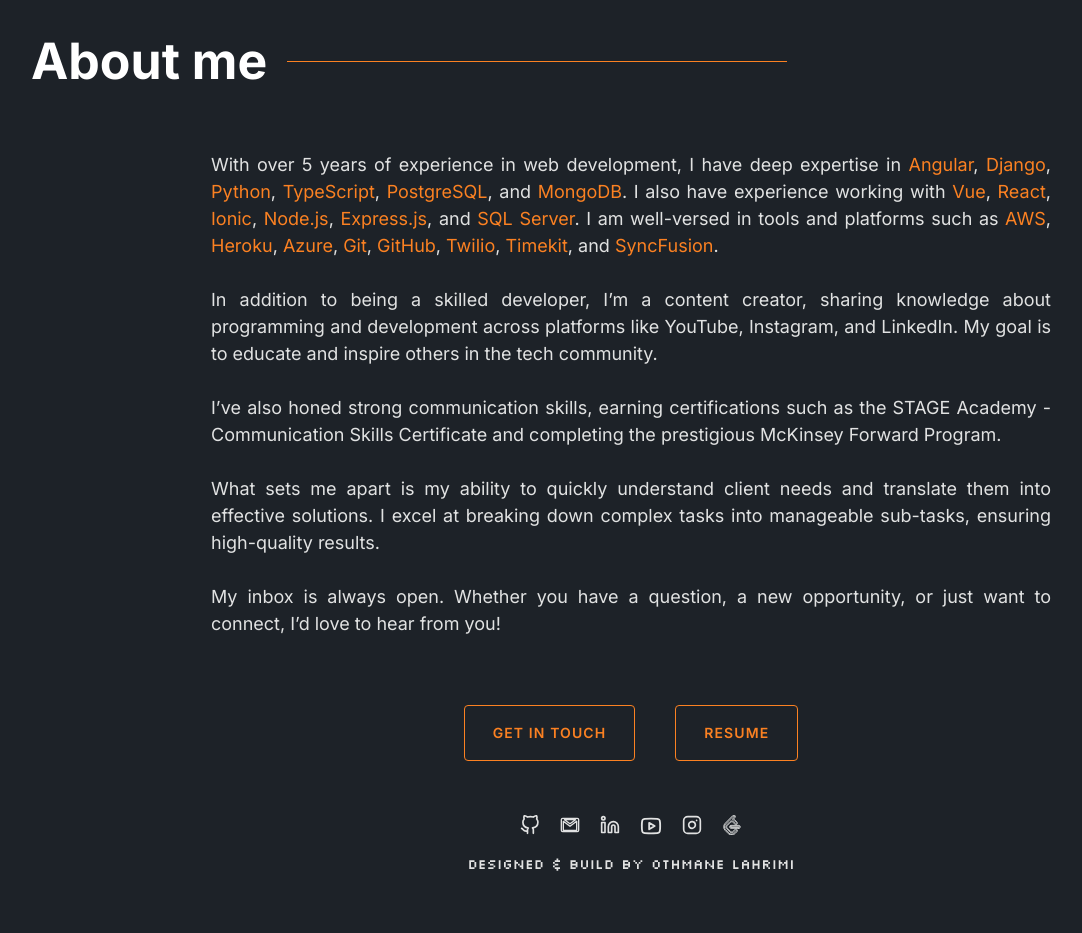
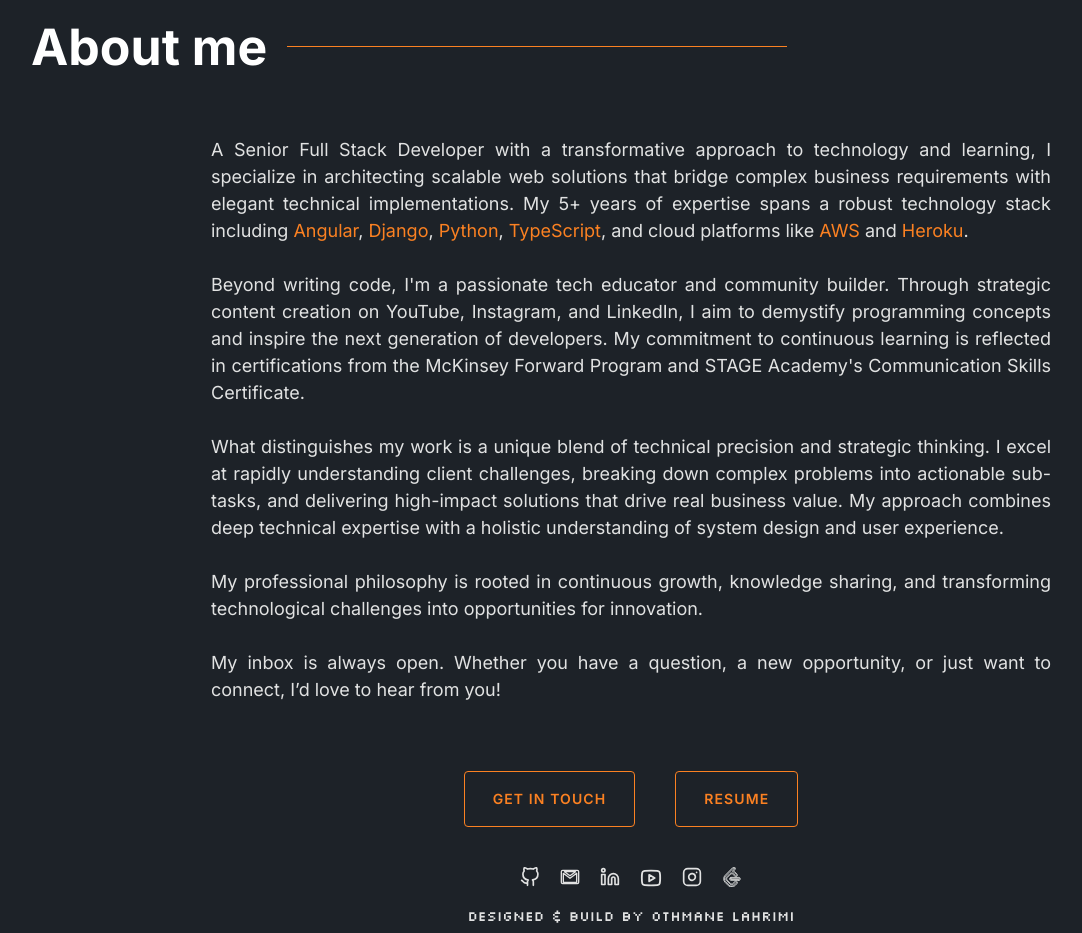
Before and after one commit to OthLah001/portfolio, a React (Vite) app: page / in a window 1280 px wide. Shown: the part 4780-5713 px from the top of the page, without its empty margins (9-1091 px from the left). Before the commit the page ends 5682 px from the top, so only its background shows below. Built offline with nearby package versions, Linux system fonts and the light colour scheme.

Commit message:
feat: update about me section

```diff
--- a/src/components/about-me/AboutMe.tsx
+++ b/src/components/about-me/AboutMe.tsx
@@ -11,13 +11,13 @@ export default function AboutMe() {
 
       <div className="content">
         <p className="bio">
-          With over 5 years of experience in web development, I have deep expertise in <span className="skill">Angular</span>, <span className="skill">Django</span>, <span className="skill">Python</span>, <span className="skill">TypeScript</span>, <span className="skill">PostgreSQL</span>, and <span className="skill">MongoDB</span>. I also have experience working with <span className="skill">Vue</span>, <span className="skill">React</span>, <span className="skill">Ionic</span>, <span className="skill">Node.js</span>, <span className="skill">Express.js</span>, and <span className="skill">SQL Server</span>. I am well-versed in tools and platforms such as <span className="skill">AWS</span>, <span className="skill">Heroku</span>, <span className="skill">Azure</span>, <span className="skill">Git</span>, <span className="skill">GitHub</span>, <span className="skill">Twilio</span>, <span className="skill">Timekit</span>, and <span className="skill">SyncFusion</span>.
+          A Senior Full Stack Developer with a transformative approach to technology and learning, I specialize in architecting scalable web solutions that bridge complex business requirements with elegant technical implementations. My 5+ years of expertise spans a robust technology stack including <span className="skill">Angular</span>, <span className="skill">Django</span>, <span className="skill">Python</span>, <span className="skill">TypeScript</span>, and cloud platforms like <span className="skill">AWS</span> and <span className="skill">Heroku</span>.
           <br/><br/>
-          In addition to being a skilled developer, I’m a content creator, sharing knowledge about programming and development across platforms like YouTube, Instagram, and LinkedIn. My goal is to educate and inspire others in the tech community.
+          Beyond writing code, I'm a passionate tech educator and community builder. Through strategic content creation on YouTube, Instagram, and LinkedIn, I aim to demystify programming concepts and inspire the next generation of developers. My commitment to continuous learning is reflected in certifications from the McKinsey Forward Program and STAGE Academy's Communication Skills Certificate.
           <br/><br/>
-          I’ve also honed strong communication skills, earning certifications such as the STAGE Academy - Communication Skills Certificate and completing the prestigious McKinsey Forward Program.
+          What distinguishes my work is a unique blend of technical precision and strategic thinking. I excel at rapidly understanding client challenges, breaking down complex problems into actionable sub-tasks, and delivering high-impact solutions that drive real business value. My approach combines deep technical expertise with a holistic understanding of system design and user experience.
           <br/><br/>
-          What sets me apart is my ability to quickly understand client needs and translate them into effective solutions. I excel at breaking down complex tasks into manageable sub-tasks, ensuring high-quality results.
+          My professional philosophy is rooted in continuous growth, knowledge sharing, and transforming technological challenges into opportunities for innovation.
           <br/><br/>
           My inbox is always open. Whether you have a question, a new opportunity, or just want to connect, I’d love to hear from you!
         </p>
```
